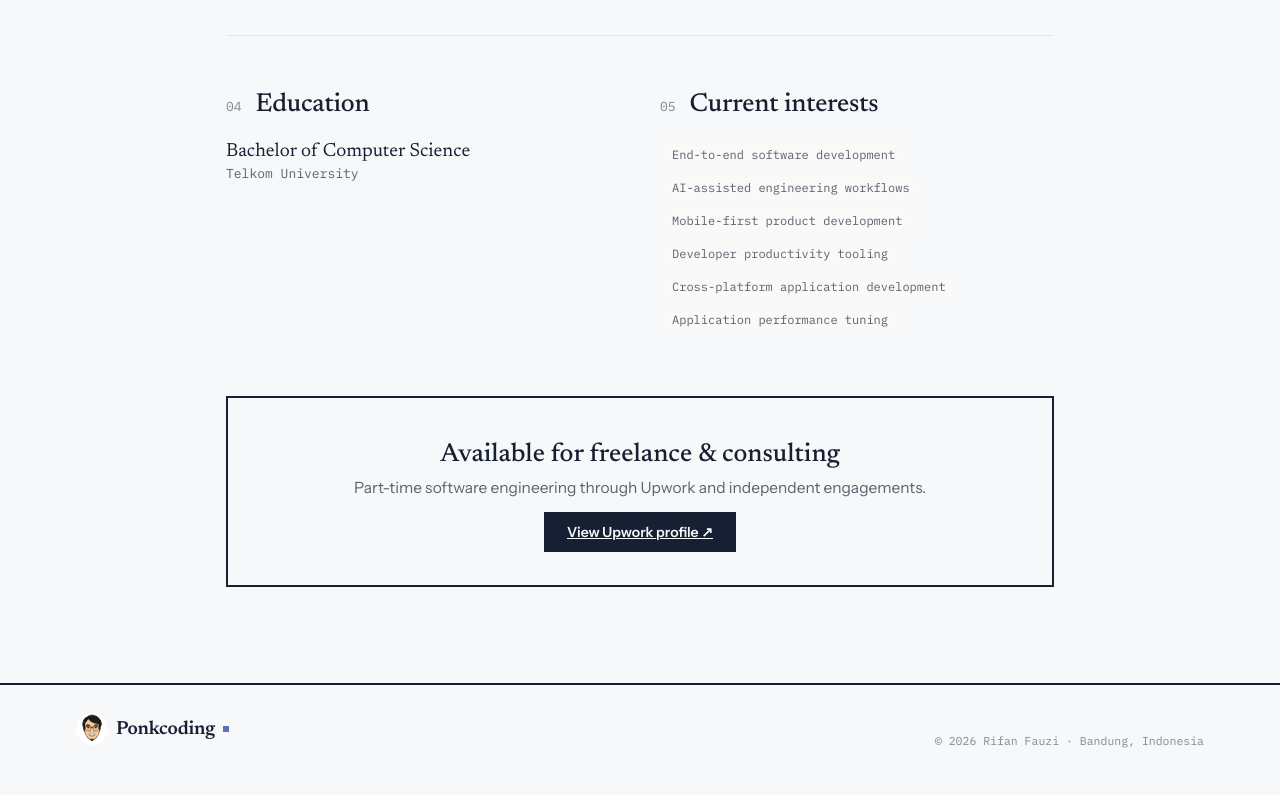
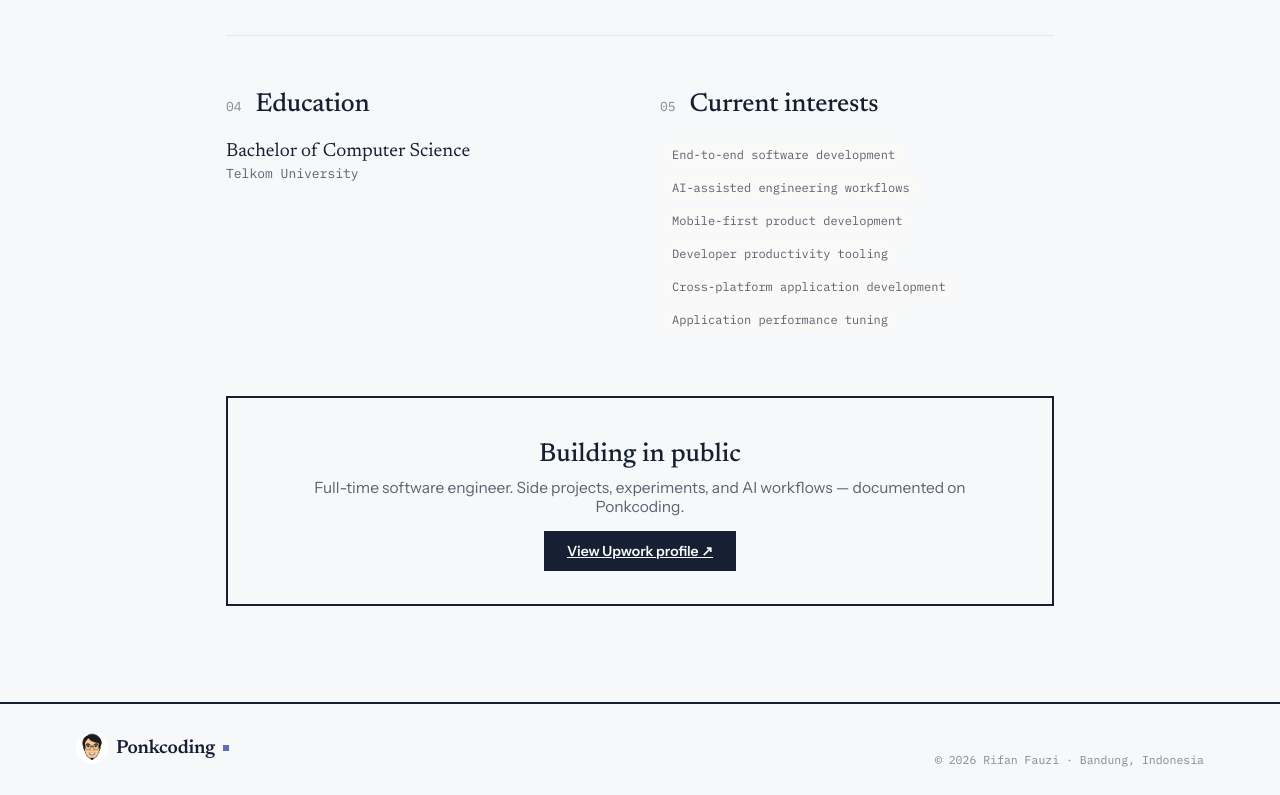
Before and after one commit to rifaniponk/ponkcoding, a React (Vite) app: page /profile in a window 1280 px wide. Shown: the part 3387-4182 px from the top of the page. Built offline with nearby package versions, Linux system fonts and the light colour scheme.

Commit message:
fix: drop indie-dev branding from title and profile bio

```diff
--- a/index.html
+++ b/index.html
@@ -3,10 +3,10 @@
   <head>
     <meta charset="utf-8" />
     <meta name="viewport" content="width=device-width, initial-scale=1" />
-    <title>Ponkcoding — Engineering notes, AI workflows, indie dev</title>
+    <title>Ponkcoding — Engineering notes & AI workflows</title>
     <meta
       name="description"
-      content="Engineering notes, AI workflows, indie dev experiments, and technical stories by Rifan Fauzi."
+      content="Engineering notes, AI workflows, and technical stories by Rifan Fauzi."
     />
     <!-- Favicon -->
     <link rel="icon" type="image/png" sizes="32x32" href="/favicon-32x32.png" />
--- a/src/pages/Article/Article.tsx
+++ b/src/pages/Article/Article.tsx
@@ -219,8 +219,8 @@ export function Article() {
             <div className="author__meta">
               <p className="author__name">{meta.author}</p>
               <p className="author__bio">
-                Software engineer, content creator, indie developer, and technical explorer. Writing
-                Ponkcoding one note at a time.
+                Software engineer, content creator, and technical explorer. Writing Ponkcoding one
+                note at a time.
               </p>
             </div>
             <Link to={`${HOME}#about`} className="author__link">
--- a/src/pages/Profile/Profile.tsx
+++ b/src/pages/Profile/Profile.tsx
@@ -161,8 +161,11 @@ export function Profile() {
 
         {/* ---------- Freelance ---------- */}
         <section className="profile-cta">
-          <h2>Available for freelance & consulting</h2>
-          <p>Part-time software engineering through Upwork and independent engagements.</p>
+          <h2>Building in public</h2>
+          <p>
+            Full-time software engineer. Side projects, experiments, and AI workflows — documented
+            on Ponkcoding.
+          </p>
           <Button href={PROFILE.upworkUrl} target="_blank" rel="noreferrer">
             View Upwork profile ↗
           </Button>
```
